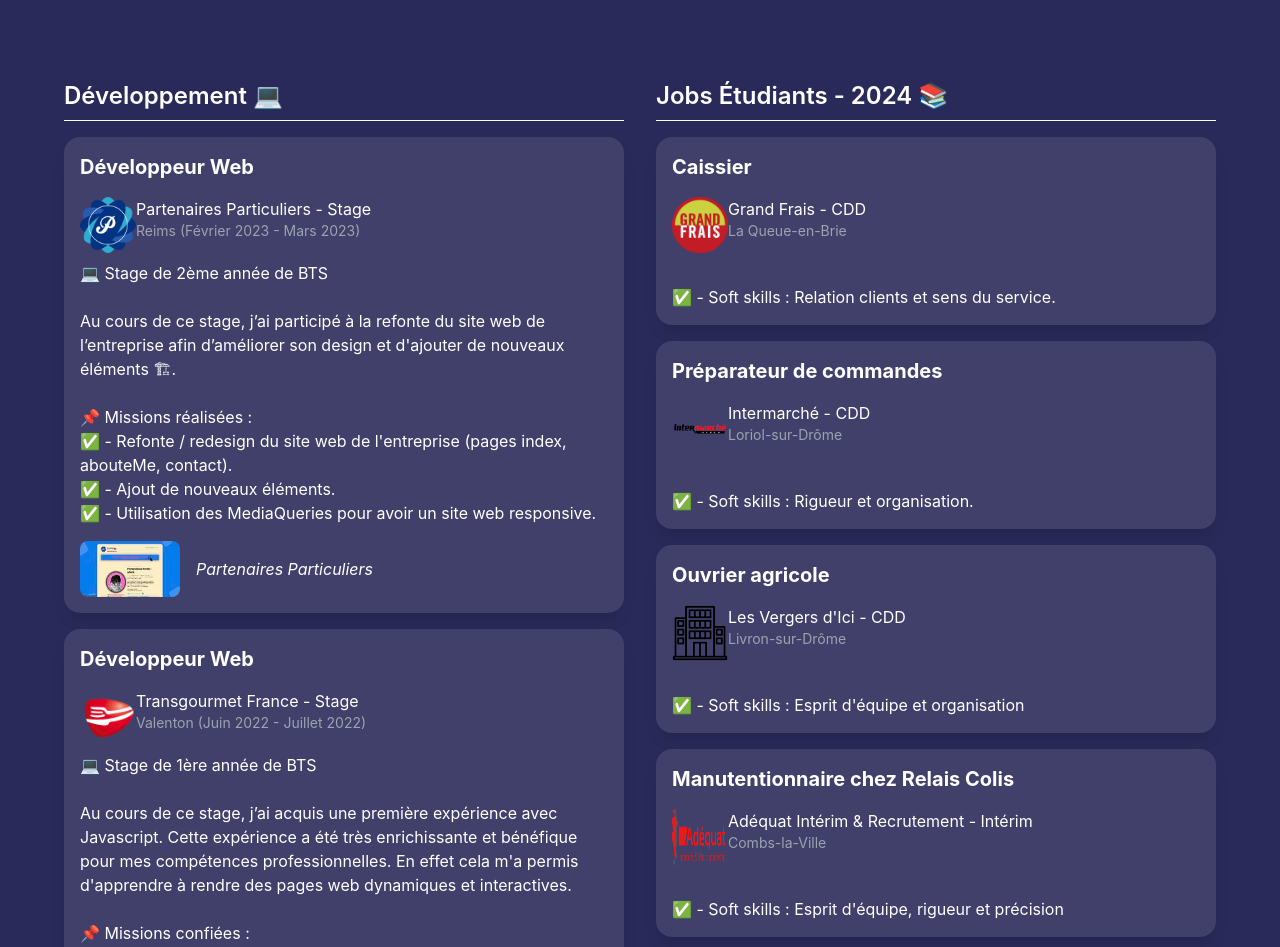
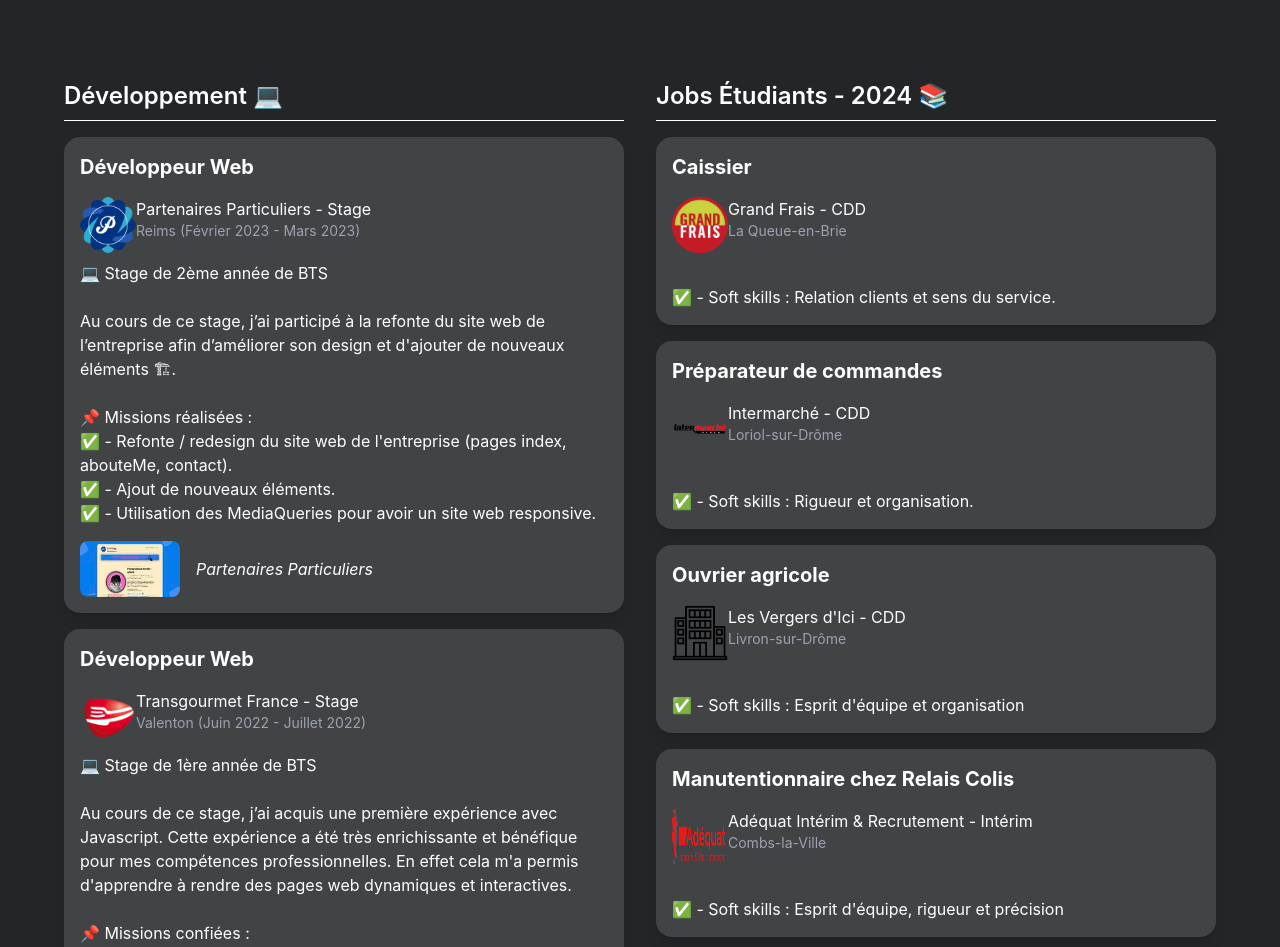
Before and after one commit to MatteoPiselli/portfolio, a Next.js app: page / in a window 1280 px wide. Shown: the part 2600-3547 px from the top of the page. Built offline with nearby package versions, Linux system fonts and the light colour scheme.

Commit message:
mise à jour des couleurs de fond des sections d'expériences professionnelles

```diff
--- a/components/Experiences.jsx
+++ b/components/Experiences.jsx
@@ -2,7 +2,7 @@ import Image from "next/image";
 
 export default function Experiences() {
   return (
-    <div className="relative w-full min-h-screen bg-[#2a2a5a] text-white">
+    <div className="relative w-full min-h-screen bg-[#232526] text-white">
       <div className="relative z-10 max-w-7xl mx-auto pt-24 px-4">
         <h2 id="experiences" className="text-4xl font-bold text-center mb-12">
           Expériences Professionnelles
@@ -15,7 +15,7 @@ export default function Experiences() {
             </h2>
             <div className="space-y-4">
               {/* Partenaires Particuliers */}
-              <div className="bg-[#40406b] rounded-2xl p-4 shadow-lg">
+              <div className="bg-[#414345] rounded-2xl p-4 shadow-lg">
                 <h3 className="text-xl font-bold mb-4">Développeur Web</h3>
                 <div className="flex mb-2">
                   <Image
@@ -71,7 +71,7 @@ export default function Experiences() {
               </div>
 
               {/* Transgourmet */}
-              <div className="bg-[#40406b] rounded-2xl p-4 shadow-lg">
+              <div className="bg-[#414345] rounded-2xl p-4 shadow-lg">
                 <h3 className="text-xl font-bold mb-4">Développeur Web</h3>
                 <div className="flex mb-2">
                   <Image
@@ -112,7 +112,7 @@ export default function Experiences() {
               Jobs Étudiants - 2024 📚
             </h2>
             <div className="space-y-4">
-              <div className="bg-[#40406b] rounded-2xl p-4 shadow-lg">
+              <div className="bg-[#414345] rounded-2xl p-4 shadow-lg">
                 <h3 className="text-xl font-bold mb-4">Caissier</h3>
                 <div className="flex mb-2">
                   <Image
@@ -134,7 +134,7 @@ export default function Experiences() {
                 </span>
               </div>
 
-              <div className="bg-[#40406b] rounded-2xl p-4 shadow-lg">
+              <div className="bg-[#414345] rounded-2xl p-4 shadow-lg">
                 <h3 className="text-xl font-bold mb-4">
                   Préparateur de commandes
                 </h3>
@@ -156,7 +156,7 @@ export default function Experiences() {
                 <span>✅ - Soft skills : Rigueur et organisation.</span>
               </div>
 
-              <div className="bg-[#40406b] rounded-2xl p-4 shadow-lg">
+              <div className="bg-[#414345] rounded-2xl p-4 shadow-lg">
                 <h3 className="text-xl font-bold mb-4">Ouvrier agricole</h3>
                 <div className="flex mb-2">
                   <Image
@@ -176,7 +176,7 @@ export default function Experiences() {
                 <span>✅ - Soft skills : Esprit d'équipe et organisation</span>
               </div>
 
-              <div className="bg-[#40406b] rounded-2xl p-4 shadow-lg">
+              <div className="bg-[#414345] rounded-2xl p-4 shadow-lg">
                 <h3 className="text-xl font-bold mb-4">
                   Manutentionnaire chez Relais Colis
                 </h3>
```
